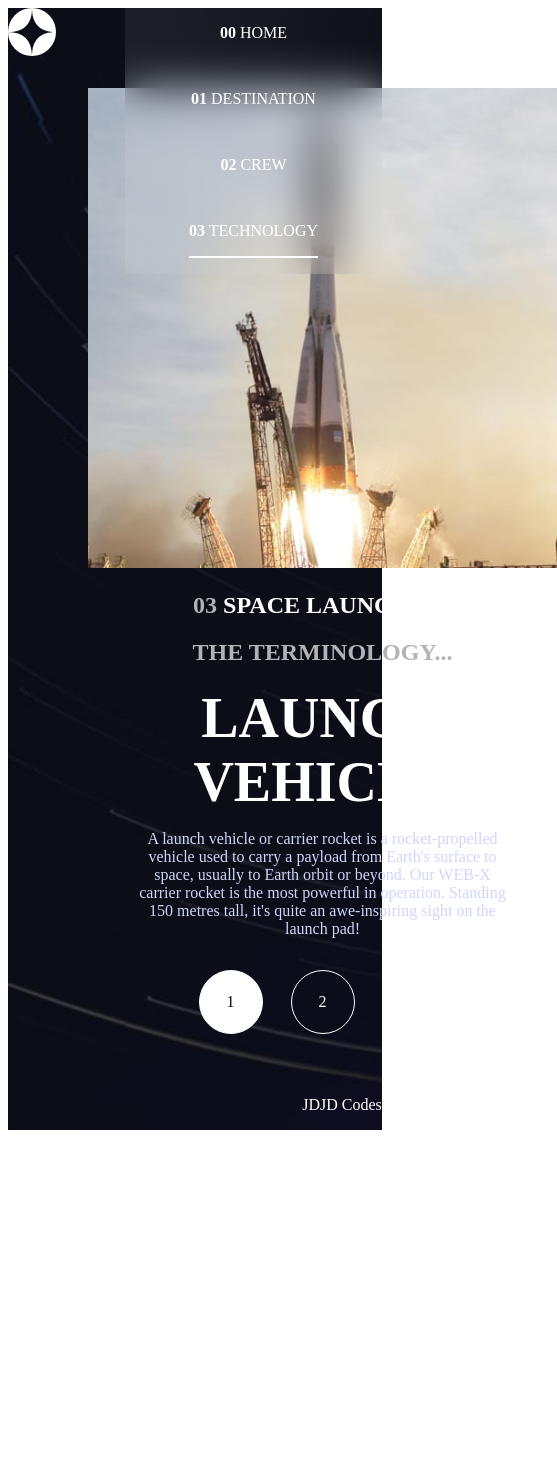
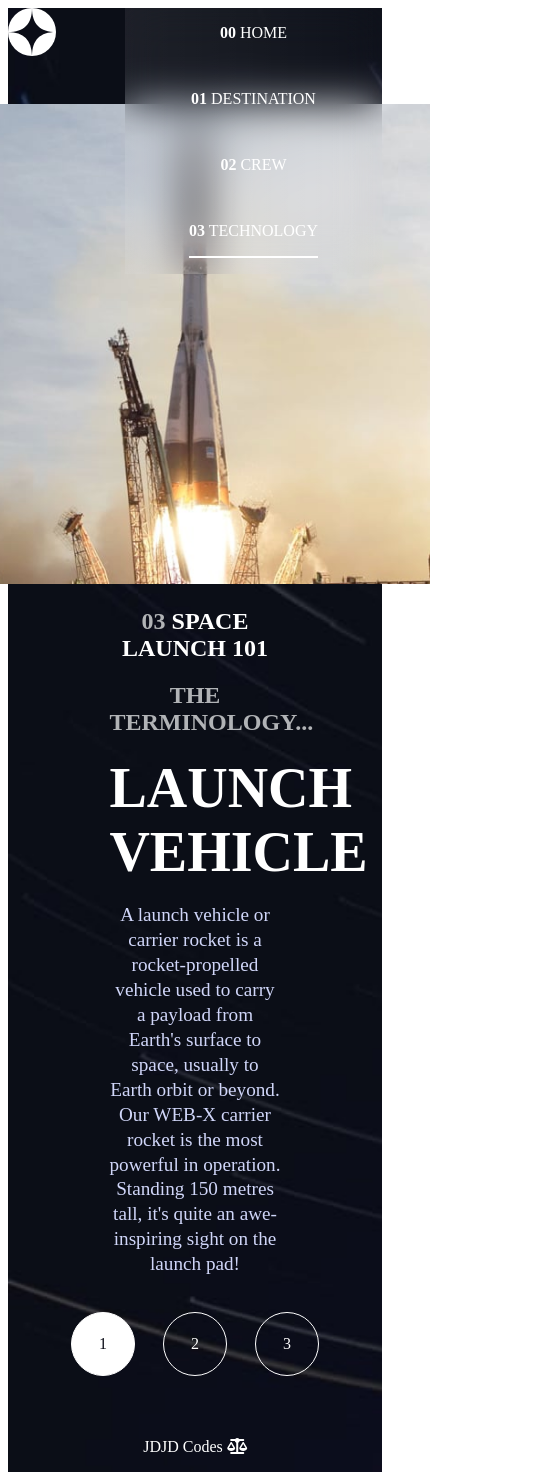
Before and after one commit to uconnwomensbball/SpaceTourismSite, a React (Vite) app: page /technology in a window 390 px wide. Shown: the whole page, 557 px wide, since content can reach past the window. Before the commit the page ends 1130 px from the top, so only its background shows below. Built offline with nearby package versions, Linux system fonts and the light colour scheme; a web font is replaced by a local one.

Commit message:
24 Dec 25 - Styles: @mediaqueries - mobile screens

```diff
--- a/src/index.css
+++ b/src/index.css
@@ -12,6 +12,7 @@ body{
      font-weight: 400;
      font-style: normal;
      height: 100vh;
+
 }
 
 a{
@@ -153,11 +154,14 @@ footer{
 
 .home-details-div>h1{
     font-size: 9rem;
-    margin: 0rem;
+    margin: 0;
 }
 
 .home-details-div>p{
     text-align: justify;
+    line-height: 1.3;
+    font-size: 1.2rem;
+    margin: 0px;
 }
 
 .explore-btn{
@@ -211,6 +215,8 @@ footer{
 .destination-details-div>p{
     margin-bottom: 1.5rem;
     text-align: justify;
+    line-height: 1.3;
+    font-size: 1.2rem;
 }
 
 .destination-distance-traveltime-div{
@@ -247,6 +253,11 @@ footer{
     margin: 0;
 }
 
+.crew-details-div>p{
+     line-height: 1.3;
+        font-size: 1.2rem;
+}
+
 .crew-nav{
     display: flex;
     flex-direction: row;
@@ -270,7 +281,6 @@ footer{
     display: flex;
     flex-direction: column;
     justify-content: center;
-    align-items: flex-start;
     padding: 5rem;
 
 }
@@ -281,6 +291,11 @@ footer{
     justify-content:center;
     align-items: center;
     gap: 5rem;
+}
+
+.tech-details-div>div>p{
+       line-height: 1.3;
+        font-size: 1.2rem;
 }
 
 .tech-details-div>div>h1{
@@ -326,12 +341,6 @@ footer{
 /* MEDIA QUERIES */
 /* Tablet styles */
 @media (max-width: 1024px) {
-
-    /* Footer */
-    footer{
-        right: 0%;
-        transform: translateX(35%);
-    }
 
     /* Main Nav Bar */
     .main-nav-bar-div{
@@ -412,6 +421,7 @@ footer{
         justify-content: flex-end;
         align-items: center;
 
+
     }
 
     .crew-details-div{
@@ -420,30 +430,40 @@ footer{
         text-align: center;
         height: 20%;
         width: 70%;
+
     }
 
     .crew-details-div>h2{
         margin: 0 0 1rem 0;
     }
 
+    .crew-details-div>p{
+         line-height: 1.3;
+        font-size: 1.2rem;
+    }
     .crew-nav{
         margin: 1rem 0 .75rem 0;
     }
 
     .crew-img{
-       height: 50%;
+       height: 25rem;
+       margin-top: 1rem;
     }
 
  /* Technology Page */
     .tech-div{
         height: 20%;
+
     }
+
     .tech-content-div{
         flex-direction: column-reverse;
         text-align: center;
         gap: 0;
+        margin-top: 1rem;
 
     }
+
     .tech-details-div{
         width: 80%;
     }
@@ -452,6 +472,10 @@ footer{
        margin: 1.5rem 0 0 0;
     }
 
+    .tech-details-div>div>p{
+         line-height: 1.3;
+        font-size: 1.2rem;
+    }
     .tech-nav{
         margin-top: 1rem;
         flex-direction: row;
@@ -469,6 +493,30 @@ footer{
 
   .main-nav-bar-links-div{
     flex-direction: column;
+  }
+
+/* Home Page */
+.home-details-div{
+    padding: 0 2rem;
+}
+.home-details-div>h1{
+    font-size: 5rem;
 
 }
+
+ /* Destination Page */
+  .destination-content-div>div>img{
+        width: 12rem;
     }
+
+    .destination-content-div>div>h1{
+        font-size: 3rem;
+        margin: .75rem 0;
+    }
+
+ /* Technology Page */
+    .tech-details-div>h1{
+        text-align: center;
+    }
+
+}
```
Lines whose indentation alone changed are shown as unchanged.
